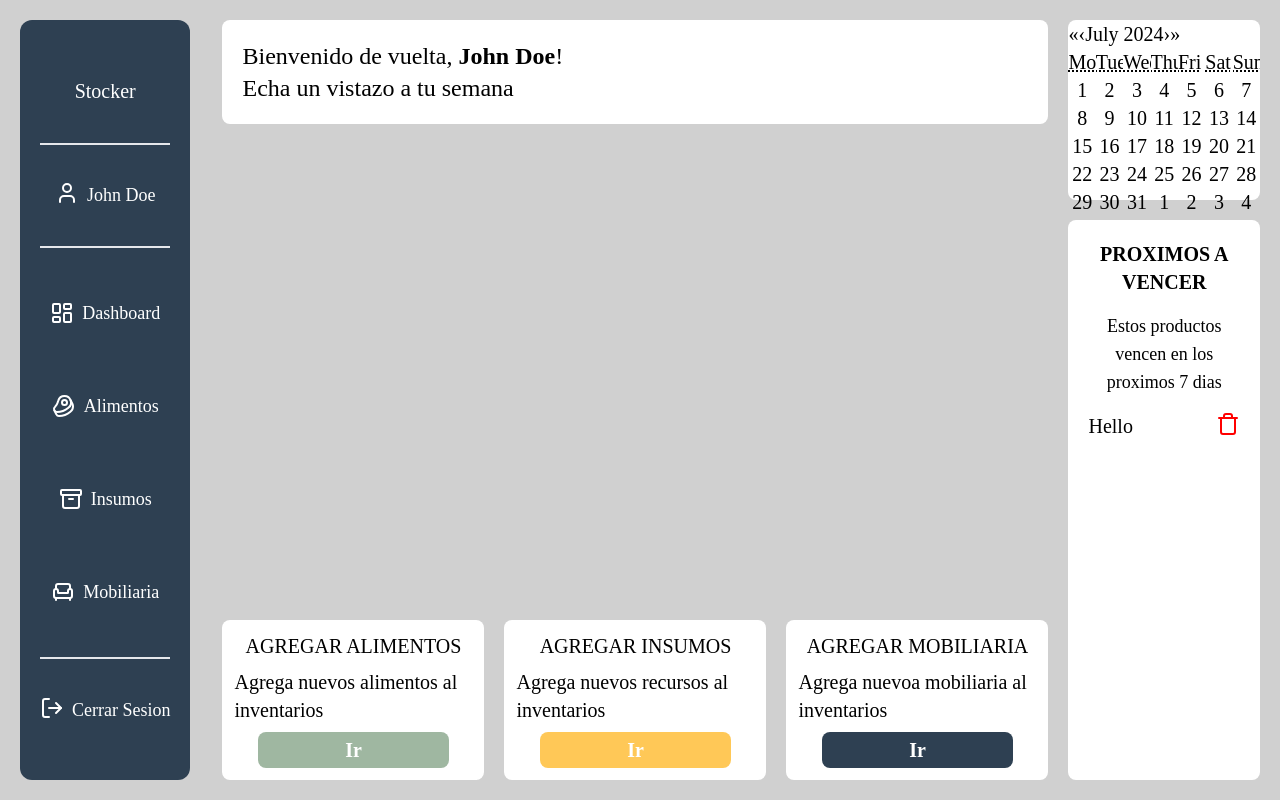
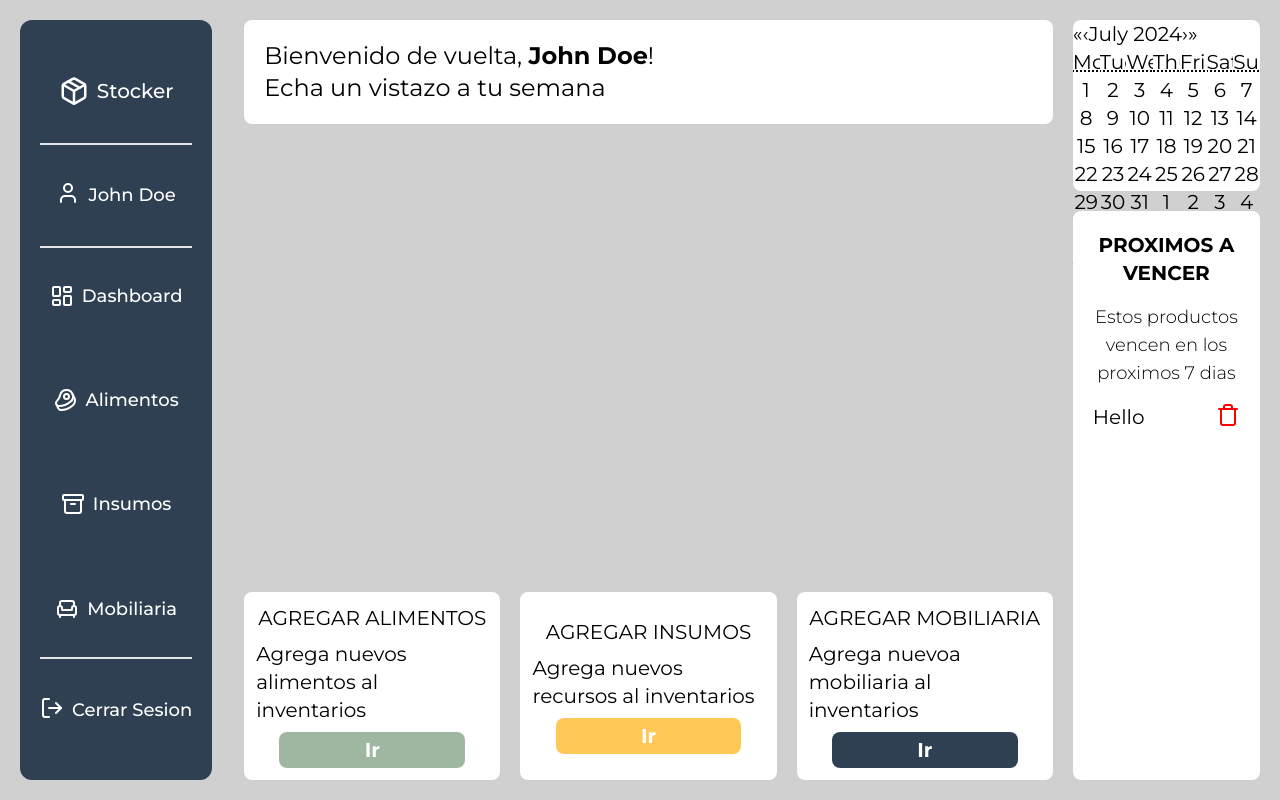
Before and after one commit to SantiagoJSalas/Stocker, a React (Vite) app in the folder frontend/stocker/: page /wbA in a window 1280 px wide. Built offline with nearby package versions, Linux system fonts and the light colour scheme.

Commit message:
General style update
Montserrat font added to tailwind config
"Logo" added

```diff
--- a/frontend/stocker/src/components/NavBar.jsx
+++ b/frontend/stocker/src/components/NavBar.jsx
@@ -1,11 +1,12 @@
 import { Link } from "react-router-dom";
-import { LayoutDashboard, Beef, Armchair, Archive, LogOut, User } from "lucide-react";
+import { LayoutDashboard, Beef, Armchair, Archive, LogOut, User, Package } from "lucide-react";
 
 function NavBar() {
     return (
         <>
             <nav className="text-cente bg-st_blue rounded-xl h-full w-fit p-5 grid grid-rows-7 justify-items-stretch text-lg text-white divide-y-2 font-medium">
-                <ul className="flex justify-center items-center">
+                <ul className="flex justify-center items-center space-x-2">
+                    <Package size={30} />
                     <h1 className="text-xl">Stocker</h1>
                 </ul>
                 <ul className="flex justify-center items-center">
--- a/frontend/stocker/src/index.css
+++ b/frontend/stocker/src/index.css
@@ -1,3 +1,8 @@
+@import url('https://fonts.googleapis.com/css2?family=Montserrat:ital,wght@0,100..900;1,100..900&display=swap');
+@tailwind base;
+@tailwind components;
+@tailwind utilities;
+
 *{
     font-family: "Montserrat";
     scroll-behavior: smooth;
@@ -20,7 +25,3 @@
 ::-webkit-scrollbar-thumb:hover {
     background: #555;
 }
-
-@tailwind base;
-@tailwind components;
-@tailwind utilities;
--- a/frontend/stocker/src/screens/Auth.jsx
+++ b/frontend/stocker/src/screens/Auth.jsx
@@ -5,7 +5,7 @@ import { Lock, Mail, User } from "lucide-react";
 function Auth() {
     return (
         <>
-            <div className="h-screen bg-imgModule bg-cover flex justify-center items-center">
+            <div className="h-screen bg-imgModule bg-cover flex justify-center items-center font-montserrat">
                 <section className="size-8/12 bg-white rounded-lg grid grid-cols-2 divide-x-2 divide-gray divide-opacity-20 animate__animated animate__fadeIn animate__faster">
                     <div className="flex flex-col justify-between items-center p-10">
                         <h1 className="text-4xl">CREAR CUENTA</h1>
--- a/frontend/stocker/src/screens/LandingPage/GamifiedModule.jsx
+++ b/frontend/stocker/src/screens/LandingPage/GamifiedModule.jsx
@@ -4,7 +4,7 @@ import { Link } from 'react-router-dom';
 function GamifiedModule() {
     return (
         <>
-            <div className="bg-imgModule bg-cover h-screen space-y-10 p-5">
+            <div className="bg-imgModule bg-cover h-screen space-y-10 p-5 font-montserrat">
                 <nav class="flex items-center justify-between p-5 text-xl bg-white rounded-lg">
                     <ul class="flex items-center space-x-5">
                         <div class="h-5 w-5 bg-black"></div>
--- a/frontend/stocker/src/screens/LandingPage/LandingPage.jsx
+++ b/frontend/stocker/src/screens/LandingPage/LandingPage.jsx
@@ -1,4 +1,4 @@
-import { Apple, Armchair, ClipboardX, Instagram, Linkedin } from 'lucide-react';
+import { Apple, Armchair, ClipboardX, Instagram, Linkedin, Package } from 'lucide-react';
 import { Link } from 'react-router-dom';
 import imgLanding from "../../assets/imgLanding.svg"
 import 'animate.css';
@@ -6,11 +6,13 @@ import 'animate.css';
 function LandingPage() {
 	return (
 		<>
-			<div className="space-y-16 text-st_black">
+			<div className="space-y-16 text-st_black font-montserrat">
 
 				<nav className="flex items-center justify-between p-5 text-xl"> {/* This is the nav bar */}
-					<ul className="flex items-center space-x-5">
-						<div className="h-5 w-5 bg-black"></div>
+					<ul className="flex items-center space-x-2">
+						<div>
+							<Package size={30} />
+						</div>
 						<li>Stocker</li>
 					</ul>
 					<ul className="flex items-center space-x-16">
--- a/frontend/stocker/src/screens/WebApp/Dashboard.jsx
+++ b/frontend/stocker/src/screens/WebApp/Dashboard.jsx
@@ -43,7 +43,7 @@ function Dashboard() {
     const [date, setDate] = useState(new Date());
     return (
         <>
-            <div className="w-full h-full grid grid-cols-5 grid-rows-6 text-xl gap-5 animate__animated animate__fadeIn animate__faster">
+            <div className="w-full h-full grid grid-cols-5 grid-rows-6 text-xl gap-5 animate__animated animate__fadeIn animate__faster font-montserrat">
                 <section className="col-span-4 bg-white rounded-lg h-fit p-5 w-full text-2xl">
                     <h1>Bienvenido de vuelta, <b>John Doe</b>!</h1>
                     <p>Echa un vistazo a tu semana</p>
--- a/frontend/stocker/src/screens/WebApp/Food.jsx
+++ b/frontend/stocker/src/screens/WebApp/Food.jsx
@@ -48,7 +48,7 @@ function Food() {
 
     return (
         <>
-            <div className="size-full flex justify-center items-center">
+            <div className="size-full flex justify-center items-center font-montserrat">
                 <div className="bg-white h-[90vh] w-[80vw] rounded-xl p-5 space-y-5 animate__animated animate__fadeIn animate__fast">
                     <div className='flex justify-between items-center text-2xl'>
                         <h1 className='font-bold'>Seccion de alimentos</h1>
--- a/frontend/stocker/src/screens/WebApp/Furniture.jsx
+++ b/frontend/stocker/src/screens/WebApp/Furniture.jsx
@@ -49,7 +49,7 @@ function Furniture() {
     };
     return (
         <>
-            <div className="size-full flex justify-center items-center">
+            <div className="size-full flex justify-center items-center font-montserrat">
                 <div className="bg-white h-[90vh] w-[80vw] rounded-xl p-5 space-y-5 animate__animated animate__fadeIn animate__fast">
                     <div className='flex justify-between items-center text-2xl'>
                         <h1 className='font-bold'>Seccion de mobiliaria</h1>
--- a/frontend/stocker/src/screens/WebApp/Resources.jsx
+++ b/frontend/stocker/src/screens/WebApp/Resources.jsx
@@ -51,7 +51,7 @@ function Resources() {
     };
     return (
         <>
-            <div className="size-full flex justify-center items-center">
+            <div className="size-full flex justify-center items-center font-montserrat">
                 <div className="bg-white h-[90vh] w-[80vw] rounded-xl p-5 space-y-5 animate__animated animate__fadeIn animate__fast">
                     <div className='flex justify-between items-center text-2xl'>
                         <h1 className='font-bold'>Seccion de recursos</h1>
--- a/frontend/stocker/tailwind.config.js
+++ b/frontend/stocker/tailwind.config.js
@@ -16,6 +16,9 @@ export default {
       backgroundImage:{
         "imgModule": "url(src/assets/background.svg)"
       },
+      fontFamily: {
+        'montserrat': ['Montserrat', 'sans-serif'],
+      },
     },
   },
   plugins: [
```
